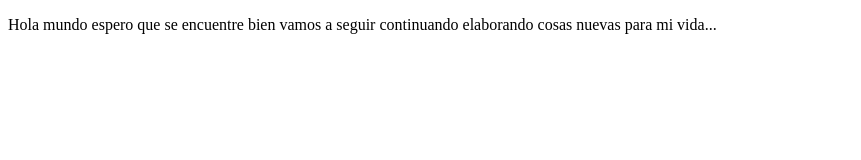
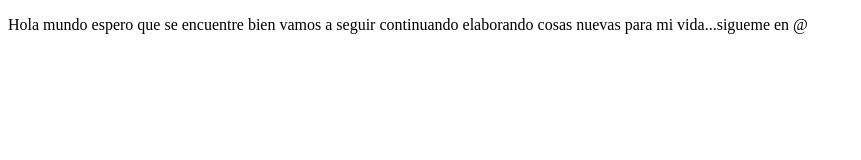
Before and after one commit to john-1111/proyectoDemoCursoPrework, a plain HTML site: page index.html in a window 1280 px wide. Shown: the whole page, without its empty margins (0-861 px from the left). Drawn offline with Linux system fonts and the light colour scheme.

Commit message:
cambio agregamos sitio de twitch

```diff
--- a/index.html
+++ b/index.html
@@ -12,7 +12,7 @@
   <p>
     Hola mundo espero que se encuentre bien
     vamos a seguir continuando elaborando
-    cosas nuevas para mi vida...
+    cosas nuevas para mi vida...sigueme en @
   </p>
 
 </body>
```
Also changed, not shown: 1 other file.
